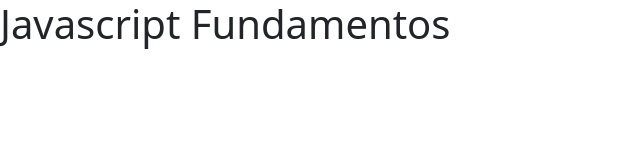
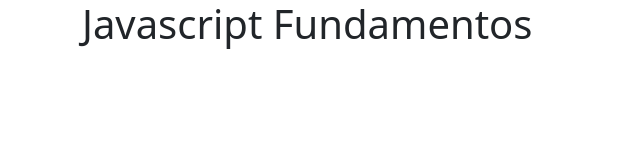
Before and after one commit to facundomsosa95-ui/Tareas-js-web-24, a plain HTML site: page index.html in a window 1280 px wide. Shown: the whole page, without its empty margins (0-640 px from the left). Drawn offline with nearby package versions, Linux system fonts and the light colour scheme.

```diff
--- a/index.html
+++ b/index.html
@@ -12,7 +12,13 @@
     />
   </head>
   <body>
-    <h1>Javascript Fundamentos</h1>
+    <div class="container">
+      <div class="row">
+        <div class="col">
+          <h1>Javascript Fundamentos</h1>
+        </div>
+      </div>
+    </div>
     <script
       src="https://cdn.jsdelivr.net/npm/bootstrap@5.3.8/dist/js/bootstrap.bundle.min.js"
       integrity="sha384-FKyoEForCGlyvwx9Hj09JcYn3nv7wiPVlz7YYwJrWVcXK/BmnVDxM+D2scQbITxI"
```
Also changed, not shown: js/02-operadores.js (added, +35 -0 lines), js/03-condicional.js (added, +28 -0 lines).
